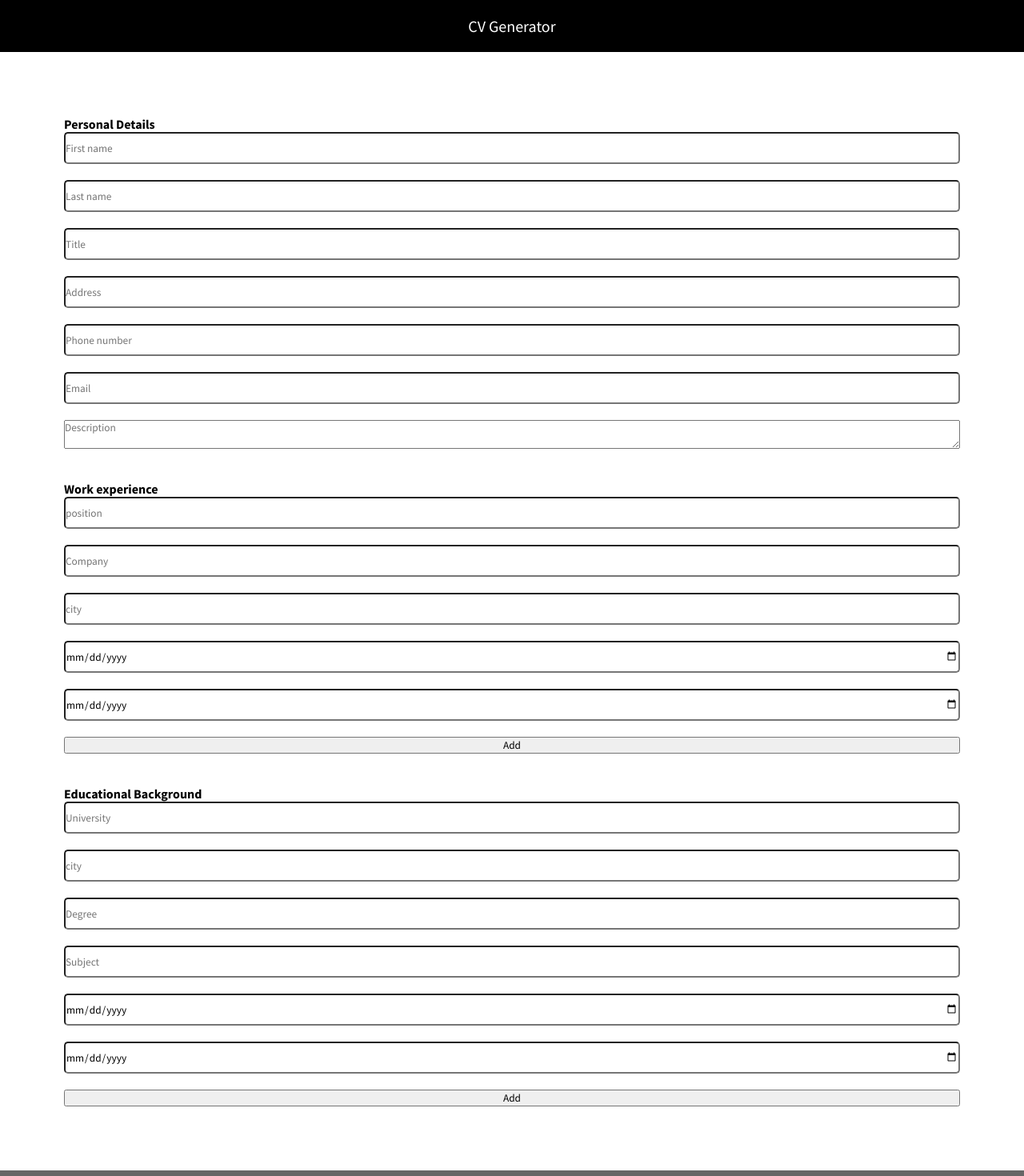
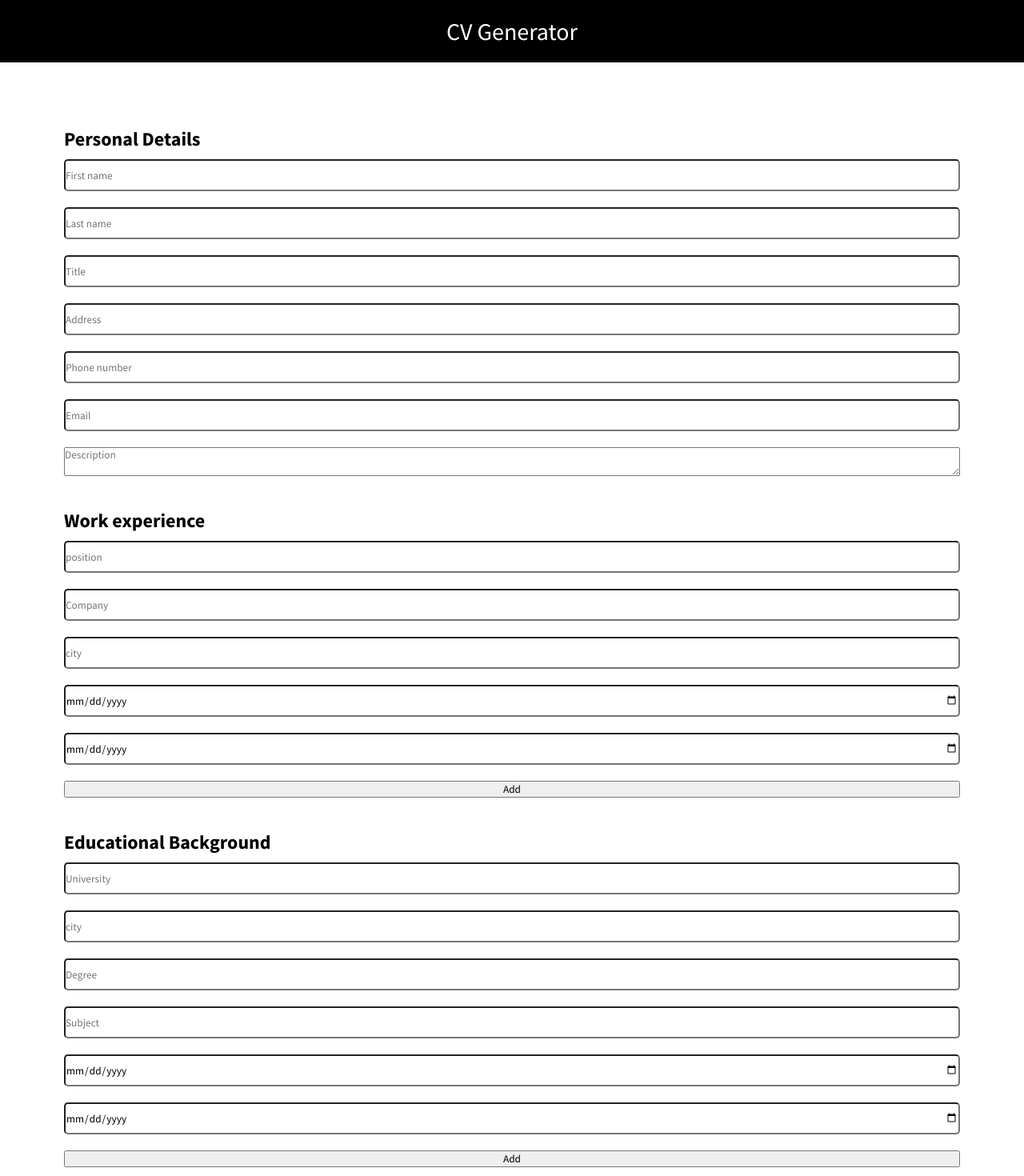
Before and after one commit to KenImade/cv-app, a React (Create React App) app: page / in a window 1280 px wide. Shown: the top 1470 px of the page at 80% size. Built offline with nearby package versions, Linux system fonts and the light colour scheme.

Commit message:
styled section headers

```diff
--- a/src/styles/Education.css
+++ b/src/styles/Education.css
@@ -1,5 +1,10 @@
 .education--details {
     padding: 20px;
+}
+
+.education--details--title {
+    font-size: 24px;
+    padding-bottom: 10px;
 }
 
 .education--details--form {
--- a/src/styles/Header.css
+++ b/src/styles/Header.css
@@ -7,7 +7,7 @@
 }
 
 .header--title {
-    font-size: 20px;
+    font-size: 30px;
     text-align: center;
     color: #fff;
 }
--- a/src/styles/PersonalDetails.css
+++ b/src/styles/PersonalDetails.css
@@ -1,5 +1,10 @@
 .personal--details {
     padding: 20px;
+}
+
+.personal--detail--title {
+    font-size: 24px;
+    padding-bottom: 10px;
 }
 
 .personal--details--form {
--- a/src/styles/WorkExperience.css
+++ b/src/styles/WorkExperience.css
@@ -1,6 +1,12 @@
 .work--experience {
     padding: 20px;
 }
+
+.work--experience--title {
+    font-size: 24px;
+    padding-bottom: 10px;
+}
+
 
 .work--experience--form {
     display: flex;
```
